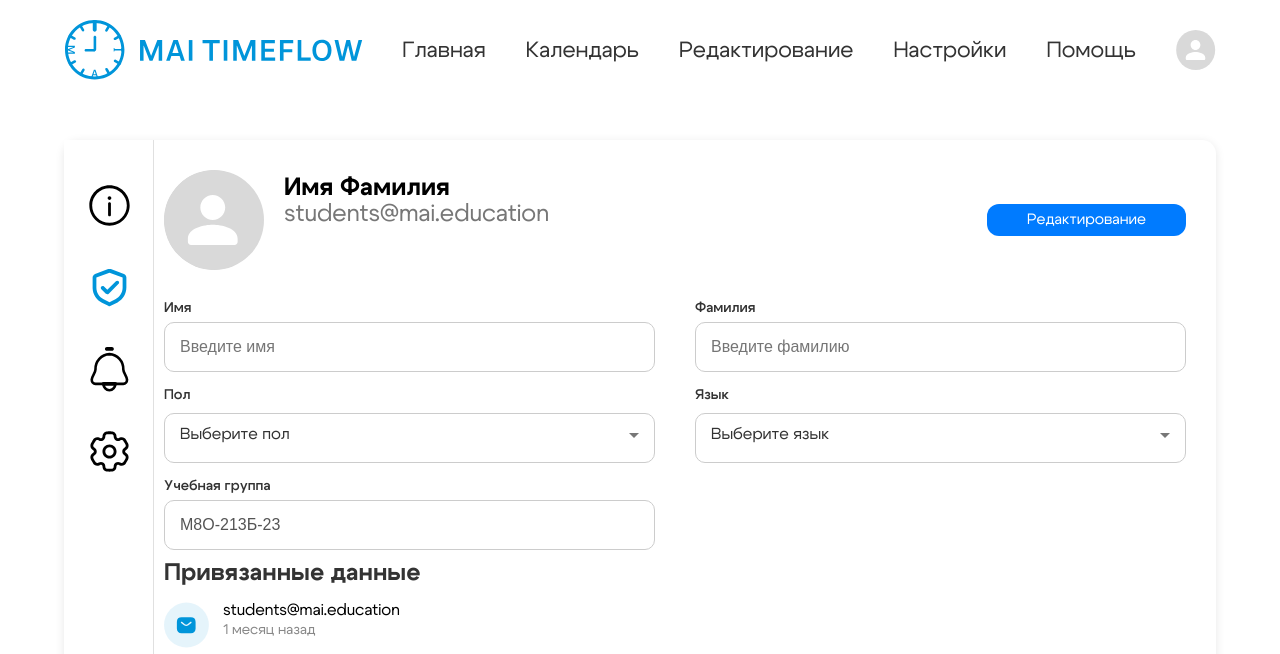
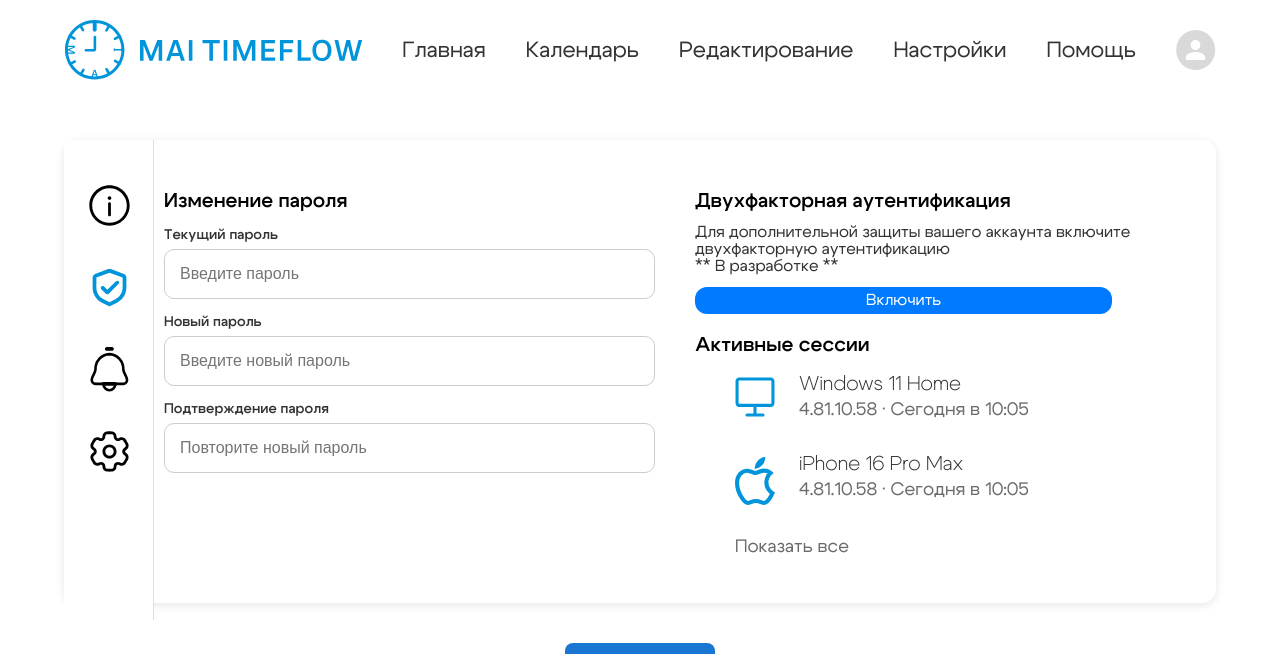
Before and after one commit to DanderferKirill1/MAI-Timeflow, a Flask app: template frontend/templates/safety.html in a window 1280 px wide. Shown: the top 654 px of the page. Run offline with Flask 3, Linux system fonts and the light colour scheme; the template is opened without the code that fills it, so the values that code supplies are empty.

Commit message:
+безопасность

```diff
--- a/frontend/templates/safety.html
+++ b/frontend/templates/safety.html
@@ -5,6 +5,7 @@
     <meta name="viewport" content="width=device-width, initial-scale=1" />
     <title>MAI TimeFlow</title>
     <link rel="stylesheet" href="static/css/style.css" />
+    <link rel="stylesheet" href="static/css/safety.css" />
   </head>
   <body>
     <div class="container">
@@ -19,9 +20,9 @@
             <a href="index3.html">Редактирование</a>
             <a href="settings.html">Настройки</a>
             <a href="#">Помощь</a>
-            <a href="#" id="profile-button"
-              ><img src="/assets/images/profile.svg" alt="Профиль"
-            /></a>
+            <a href="#" id="profile-button">
+              <img src="/assets/images/profile.svg" alt="Профиль" />
+            </a>
             <div id="modal" class="hidden">
               <div class="modal-content">
                 <button class="btn" id="profileBtn">Профиль</button>
@@ -42,11 +43,13 @@
             >
               <img src="/assets/images/info.svg" alt="Информация" />
             </button>
-
-            <button type="button" class="side-btn">
+            <button
+              type="button"
+              class="side-btn"
+              onclick="window.location.href='safety.html'"
+            >
               <img src="/assets/images/safety2.svg" alt="Безопасность" />
             </button>
-
             <button
               type="button"
               class="side-btn"
@@ -54,7 +57,6 @@
             >
               <img src="/assets/images/noti.svg" alt="Уведомления" />
             </button>
-
             <button
               type="button"
               class="side-btn"
@@ -63,129 +65,87 @@
               <img src="/assets/images/settings.svg" alt="Настройки" />
             </button>
           </div>
-          <div class="profile-section-header">
-            <div class="profile-section-info">
-              <div class="profile-avatar-box" id="avatarBox">
-                <img
-                  src="/assets/images/profile.svg"
-                  alt="Фото профиля"
-                  id="avatarPreview"
-                />
-                <input
-                  type="file"
-                  id="avatarInput"
-                  accept="image/*"
-                  style="display: none"
-                />
-              </div>
-              <div>
-                <h2>Имя Фамилия</h2>
-                <p class="profile-section-email">students@mai.education</p>
-              </div>
-            </div>
-            <button class="profile-edit-btn" type="button">
-              Редактирование
-            </button>
-          </div>
 
-          <form class="profile-form-wrapper">
-            <div class="profile-form-left">
-              <label for="firstName" class="profile-form-label">Имя</label>
+          <div class="mtf-profile-section-header">
+            <div class="mtf-profile-settings">
+              <h2>Изменение пароля</h2>
+
+              <label for="firstName" class="profile-form-label"
+                >Текущий пароль</label
+              >
               <input
                 type="text"
                 id="firstName"
                 class="profile-form-input"
-                placeholder="Введите имя"
+                placeholder="Введите пароль"
               />
 
-              <label for="gender" class="profile-form-label">Пол</label>
-              <select
-                id="gender"
-                class="profile-form-select selectors-select"
-                disabled
-              >
-                <option value="">Выберите пол</option>
-                <option value="male">Мужской</option>
-                <option value="female">Женский</option>
-              </select>
-
-              <label for="group" class="profile-form-label"
-                >Учебная группа</label
+              <label for="firstName" class="profile-form-label"
+                >Новый пароль</label
               >
               <input
                 type="text"
-                id="group"
+                id="firstName"
                 class="profile-form-input"
-                value="М8О-213Б-23"
+                placeholder="Введите новый пароль"
               />
+              <label for="firstName" class="profile-form-label"
+                >Подтверждение пароля</label
+              >
+              <input
+                type="text"
+                id="firstName"
+                class="profile-form-input"
+                placeholder="Повторите новый пароль"
+              />
+            </div>
 
-              <div class="profile-linked-section">
-                <h3>Привязанные данные</h3>
-                <ul class="profile-linked-list">
-                  <li class="profile-linked-item">
-                    <img src="/assets/images/mail.svg" alt="" />
-                    <div class="linked-col">
-                      <span class="linked-value">students@mai.education</span>
-                      <span class="linked-date">1&nbsp;месяц&nbsp;назад</span>
+            <div class="mtf-right-panel">
+              <h2>Двухфакторная аутентификация</h2>
+              <div class="mtf-schedule-box">
+                <div class="mtf-event">
+                  <div class="mtf-event-title">
+                    Для дополнительной защиты вашего аккаунта включите
+                    двухфакторную аутентификацию
+                  </div>
+                  <div class="mtf-event-info">** В разработке **<br /></div>
+                </div>
+                <button class="btn-primary">Включить</button>
+              </div>
+
+              <div class="mtf-integrations">
+                <h2>Активные сессии</h2>
+                <ul>
+                  <li class="session-item">
+                    <img
+                      src="/assets/images/windows.svg"
+                      alt="Windows 11"
+                    />
+                    <div class="session-info">
+                      <span class="device-name">Windows 11 Home</span>
+                      <span class="session-meta"
+                        >4.81.10.58 · Сегодня в 10:05</span
+                      >
                     </div>
                   </li>
-
-                  <li class="profile-linked-item">
-                    <img src="/assets/images/tg.svg" alt="" />
-                    <div class="linked-col">
-                      <span class="linked-value">@mrfast1x</span>
-                      <span class="linked-date">13&nbsp;дней&nbsp;назад</span>
+                  <li class="session-item">
+                    <img src="/assets/images/apple.svg" alt="iPhone" />
+                    <div class="session-info">
+                      <span class="device-name">iPhone 16 Pro Max</span>
+                      <span class="session-meta"
+                        >4.81.10.58 · Сегодня в 10:05</span
+                      >
                     </div>
-                    <button
-                      class="delete-btn"
-                      type="button"
-                      aria-label="Удалить"
-                    ></button>
                   </li>
-
-                  <li class="profile-linked-item">
-                    <img src="/assets/images/git.svg" alt="" />
-                    <div class="linked-col">
-                      <span class="linked-value">fastixr</span>
-                      <span class="linked-date">только&nbsp;что</span>
-                    </div>
-                    <button
-                      class="delete-btn"
-                      type="button"
-                      aria-label="Удалить"
-                    ></button>
-                  </li>
+                  <a href="#" class="show-all">Показать все</a>
                 </ul>
-
-                <button class="profile-add-btn" type="button">
-                  Добавить данные
-                </button>
+              </div>
               </div>
             </div>
-
-            <div class="profile-form-right">
-              <label for="lastName" class="profile-form-label">Фамилия</label>
-              <input
-                type="text"
-                id="lastName"
-                class="profile-form-input"
-                placeholder="Введите фамилию"
-              />
-
-              <label for="language" class="profile-form-label">Язык</label>
-              <select
-                id="language"
-                class="profile-form-select selectors-select"
-                disabled
-              >
-                <option value="">Выберите язык</option>
-                <option value="ru">Русский</option>
-                <option value="en">English</option>
-              </select>
-            </div>
-          </form>
-
-          <button class="profile-logout-btn">Выйти из аккаунта</button>
+          </div>
+          <div class="save-wrapper">
+            <button class="sohr">Сохранить</button>
+          </div>
         </section>
       </main>
 
--- /dev/null
+++ b/public/static/css/safety.css
@@ -0,0 +1,68 @@
+/* стиль «как на скрине» */
+.btn-primary {
+  /* размеры */
+  display: block; /* занимает всю строку */
+  width: 85%; /* растягиваем на всю доступную ширину родителя */
+  padding: 5px 0; /* высота кнопки ≈ 40 px */
+  margin-top: 12px;
+
+  /* цвет и типографика */
+  background: #007bff; /* ярко-голубой */
+  color: #fff;
+  font-size: 16px;
+  font-weight: 400;
+  text-align: center;
+  font-family: "Cygre", sans-serif;
+
+  /* декор */
+  border: none;
+  border-radius: 12px; /* скруглённые углы, как на макете */
+  cursor: pointer;
+
+  /* плавные эффекты */
+  transition: background-color 0.3s ease;
+}
+
+/* лёгкая тень при ховере */
+.btn-primary:hover {
+  background-color: #0056b3;
+}
+/* --- оформление активных сессий (как на макете) --- */
+.active-sessions ul {
+  list-style: none; /* убираем стандартные маркеры */
+  margin: 0;
+  padding: 0;
+}
+.session-item {
+  display: flex; /* иконка + текст в одну строку */
+  align-items: flex-start;
+  gap: 24px; /* расстояние между иконкой и текстом */
+  margin-bottom: 32px; /* отступ между элементами списка */
+}
+.session-item img {
+  margin-top: 5px;
+  width: 50px; /* ровный размер иконок */
+  height: auto;
+  flex: 0 0 40px; /* фиксируем ширину, чтобы текст не прыгал */
+}
+.device-name {
+  display: block;
+  font-size: 20px;
+  font-weight: 300;
+  line-height: 1.2;
+}
+.session-meta {
+  display: block;
+  font-size: 18px;
+  color: #6b6b6b;
+  margin-top: 4px;
+}
+.show-all {
+  font-size: 18px;
+  color: #6b6b6b;
+  text-decoration: none;
+  text-align: center;
+}
+.show-all:hover {
+  text-decoration: underline;
+}
--- a/public/static/css/style.css
+++ b/public/static/css/style.css
@@ -1467,6 +1467,10 @@ select.profile-form-select {
 }
 
 /*calendar.html*/
+ul li::marker {
+  color: #007bff; /* приятный голубой; можете заменить на свой */
+  font-size: 1.1em; /* по желанию – чуть крупнее маркер */
+}
 
 @media (max-width: 768px) {
   .mtf-profile-section-header {
```
Also changed, not shown: frontend/templates/settings.html (+9 -8 lines), public/assets/images/apple.svg (added), public/assets/images/windows.svg (added).
